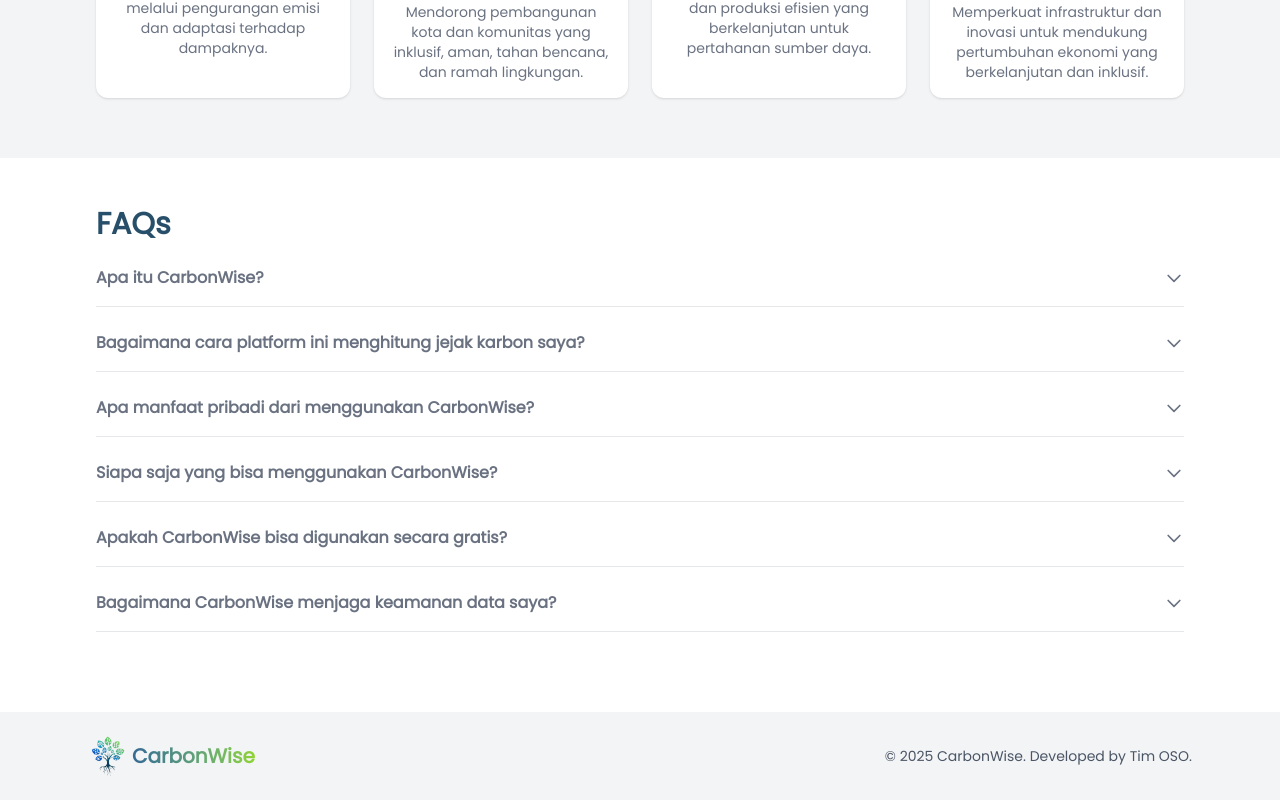
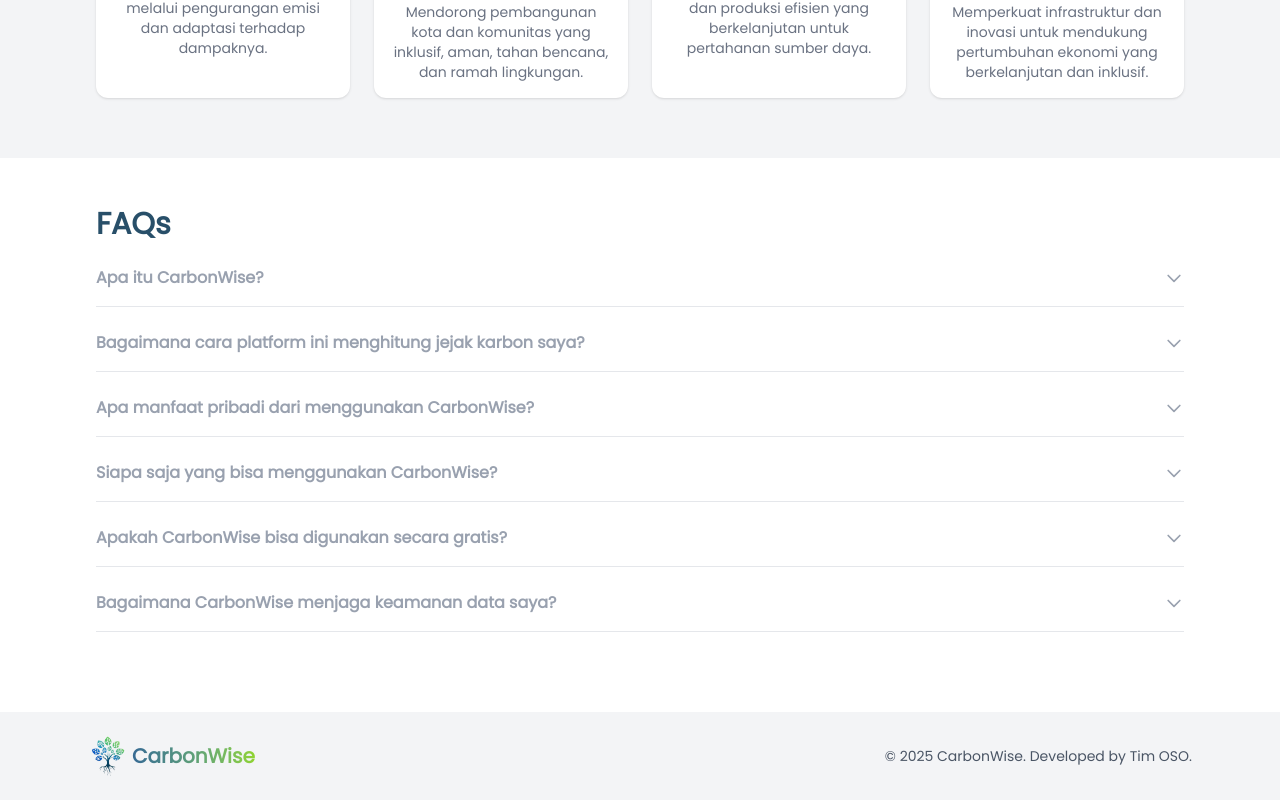
Before and after one commit to Suhailahnfsella/carbonwise, a Vue app: page / in a window 1280 px wide. Shown: the part 1194-1994 px from the top of the page. Built offline with nearby package versions, Linux system fonts and the light colour scheme.

Commit message:
Update FaqSection.vue

```diff
--- a/src/components/FaqSection.vue
+++ b/src/components/FaqSection.vue
@@ -5,7 +5,7 @@
       <div v-for="(item, index) in faqList" :key="index" class="border-b border-gray-200 pb-2">
         <button @click="toggleFAQ(index)"
           class="w-full flex justify-between items-center text-left font-semibold py-2 focus:outline-none"
-          :class="activeFAQ === index ? 'text-darkblue' : 'text-gray-500'">
+          :class="activeFAQ === index ? 'text-darkblue' : 'text-gray-400'">
           <span>{{ item.title }}</span>
           <span class="flex items-center">
             <svg v-if="activeFAQ === index" xmlns="http://www.w3.org/2000/svg" class="h-5 w-5 ml-2" fill="none"
```
